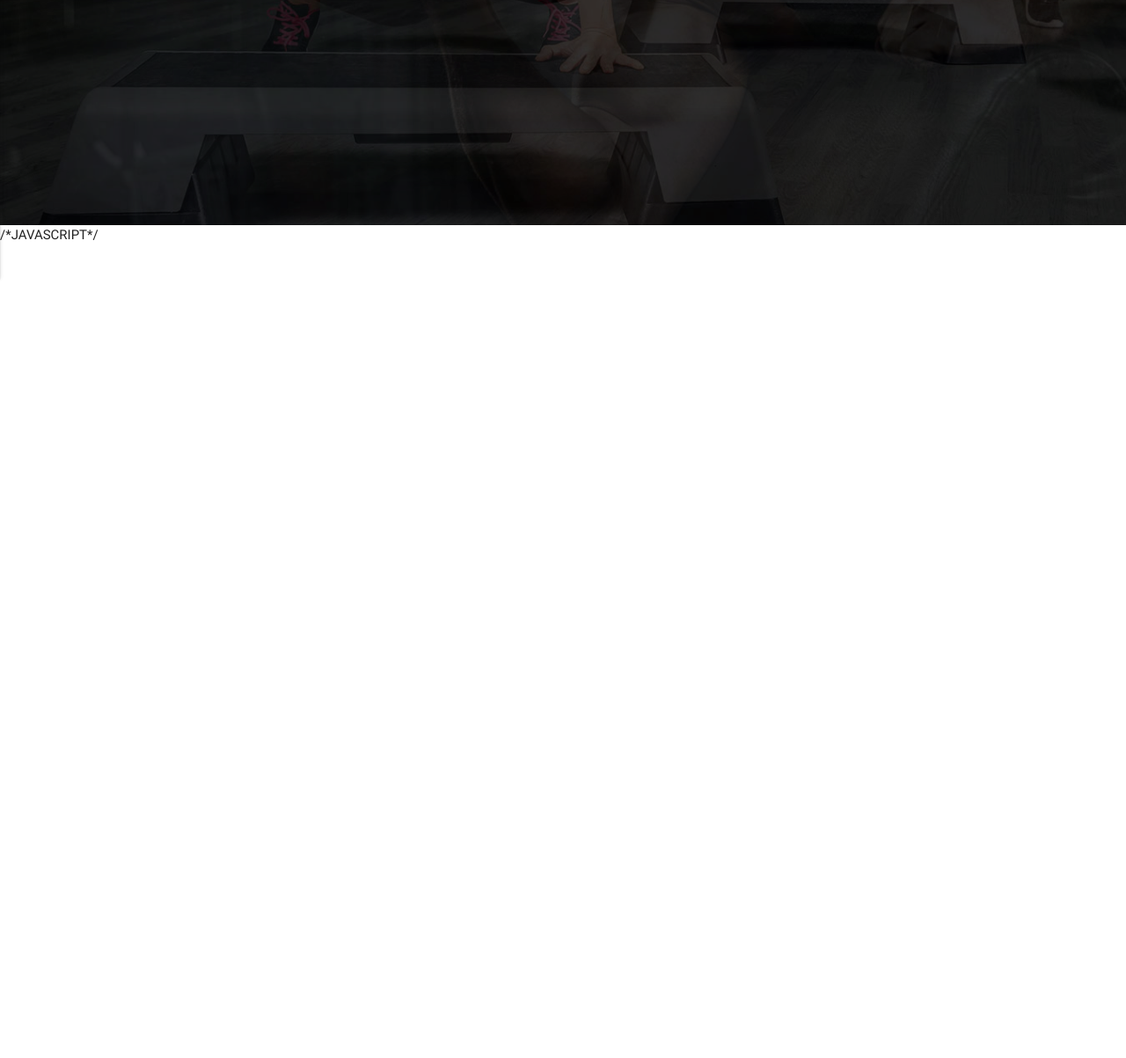
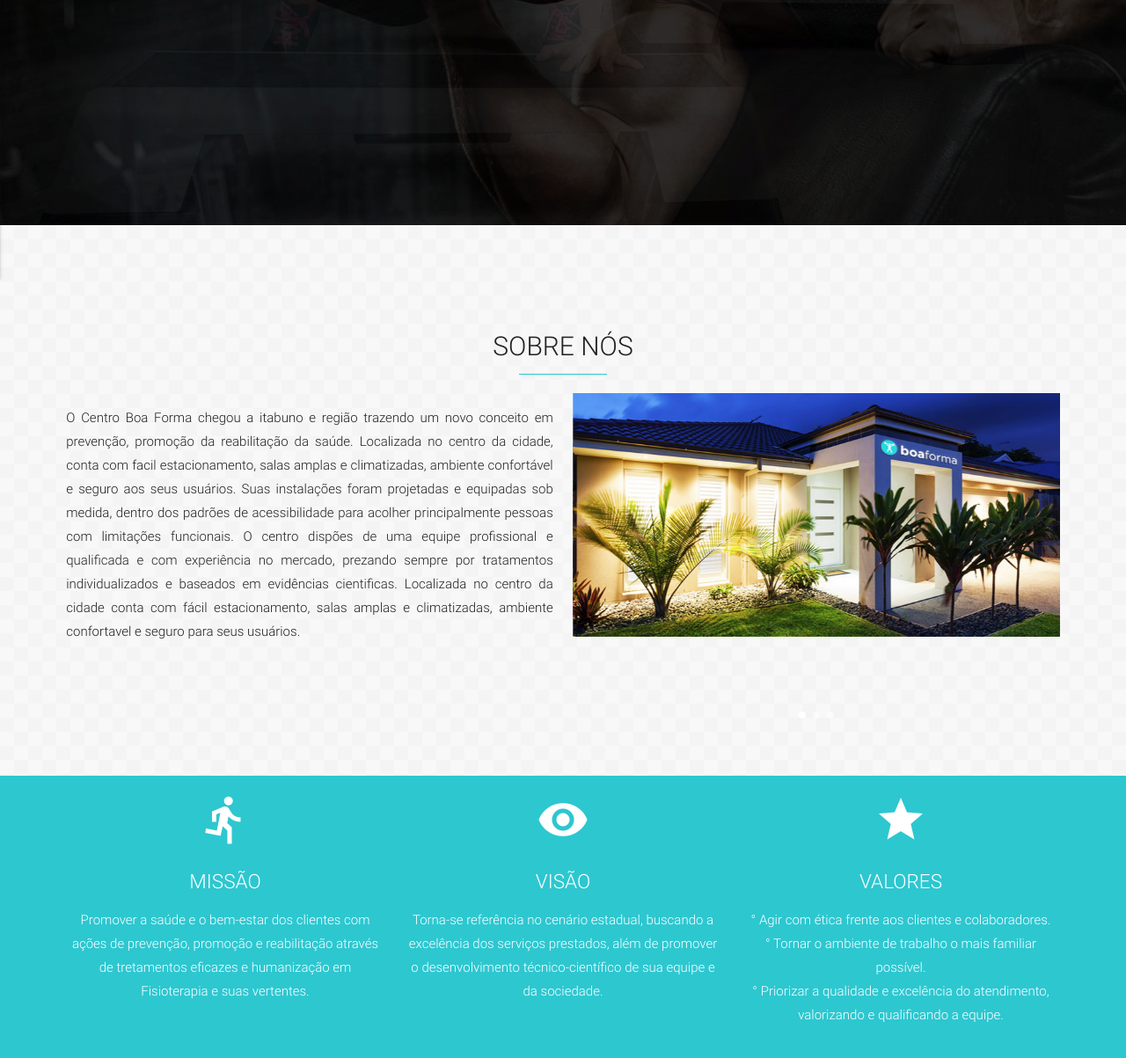
Before and after one commit to rbtsousa/projeto_boaForma, a plain HTML site: page index.html in a window 1280 px wide. Shown: the part 544-1747 px from the top of the page at 88% size. Before the commit the page ends 823 px from the top, so only its background shows below. Drawn offline with Linux system fonts and the light colour scheme.

Commit message:
Página Sobre Completa

```diff
--- a/css/custom.css
+++ b/css/custom.css
@@ -9,6 +9,30 @@ html, body {
 /*COLORS*/
 .blue-logo{
     background-color: #2dc7d0;
+}
+
+/*LOGO*/
+.logo_text {
+    font-size: 0;
+    margin: 0;
+}
+.logo_img{
+    width: 100px;
+    margin-top: 15px;
+}
+
+/*MENU*/
+.navbar{
+    background-color: transparent;
+    transition: background 0.5 linear;
+}
+.navbar ul a:hover{
+    background-color: transparent;
+    color: #2dc7d0;
+}
+.nav-color{
+    background-color: rgba(0,0,0,0.7);
+    transition: background 0.5 linear;
 }
 
 
@@ -30,24 +54,52 @@ html, body {
     line-height: 1.8rem;
 }
 
-/*LOGO*/
-.logo_text {
-    font-size: 0;
-    margin: 0;
-}
-.logo_img{
-    width: 100px;
-    margin-top: 15px;
+/*HOME - ANIMATION*/
+
+@keyframes mudarbg{
+    40% {background-image: url(../img/bg2.jpg);}
+    80% {background-image: url(../img/bg3.jpg);}
+    100% {background-image: url(../img/bg.jpg);}
 }
 
-/*MENU*/
-.navbar{
-    background-color: transparent;
+/*SOBRE*/
+.sobre{
+    background-image: url('../img/textura1.png');
 }
-.navbar ul a:hover{
-    background-color: transparent;
+.sobre h2{
+    font-size: 2rem;
+    color: #212121;
+    text-transform: uppercase;
+}
+.sobre h2::after{
+    content: '';
+    display: block;
+    width: 100px;
+    border-top: 1px solid;
     color: #2dc7d0;
+    margin: 15px auto;
 }
+.sobre p{
+    line-height: 1.8rem;
+    text-align: justify;
+}
+.sobre .missao-visao-valores{
+    padding: 20px 0;
+    margin-top: 35px;
+}
+.sobre .missao-visao-valores .icon{
+    color: #fff;
+}
+.sobre .missao-visao-valores h3{
+    font-size: 1.5rem;
+    color: #fff;
+    text-transform: uppercase;
+}
+.sobre .missao-visao-valores p{
+    color: #fff;
+    text-align: center;
+}
+
 /*CUSTOM*/
 nav {
     color: #fff;
@@ -69,21 +121,18 @@ nav.nav-extended .nav-wrapper {
 nav i,
 nav [class^="mdi-"], nav [class*="mdi-"],
 nav i.material-icons {
-  display: block;
-  font-size: 24px;
-  height: 94px;
-  line-height: 94px;
+display: block;
+font-size: 24px;
+height: 94px;
+line-height: 94px;
 }
-
-
-/*HOME - ANIMATION*/
-
-@keyframes mudarbg{
-    40% {background-image: url(../img/bg2.jpg);}
-    80% {background-image: url(../img/bg3.jpg);}
-    100% {background-image: url(../img/bg.jpg);}
+.side-nav{
+    background: url('../img/textura2.png');
 }
-
+.side-nav li>a{
+    color: #fff;
+    font-weight: 100;
+}
 
 
 /* MEDIA */
@@ -99,6 +148,9 @@ nav i.material-icons {
     .banner h2{
         font-size: 4rem;}
 }
+    .container{
+    width: 85%;
+}
 
 @media only screen and (min-width: 993px) {
     .banner {
@@ -107,3 +159,6 @@ nav i.material-icons {
     .banner h2{
         font-size: 4rem;}
     }
+    .container{
+        width: 90%;
+    }
--- a/index.html
+++ b/index.html
@@ -13,14 +13,16 @@
     <link rel="stylesheet" href="css/custom.css">
 </head>
 <body>
+
+    <!--HEADER-->
     <header>
 
             <ul class="side-nav" id="menu-mobile">
-                    <li><a href="">Home</a></li>
-                    <li><a href="">Sobre o Boa Forma</a></li>
-                    <li><a href="">Serviços</a></li>
-                    <li><a href="">Unidades</a></li>
-                    <li><a href="">Contatos</a></li>
+                    <li><a href="#home">Home</a></li>
+                    <li><a href="#sobre">Sobre o Boa Forma</a></li>
+                    <li><a href="#servicos">Serviços</a></li>
+                    <li><a href="#unidades">Unidades</a></li>
+                    <li><a href="#contatos">Contatos</a></li>
             </ul>
 
         <div class="navbar-fixed">
@@ -31,11 +33,11 @@
                     <a href=""><img class="logo_img" src="img/logo.png" alt="Centro Boa Forma"></a>
 
                     <ul class="right light hide-on-med-and-down ">
-                        <li><a href="">Home</a></li>
-                        <li><a href="">Sobre o Boa Forma</a></li>
-                        <li><a href="">Serviços</a></li>
-                        <li><a href="">Unidades</a></li>
-                        <li><a href="">Contatos</a></li>
+                        <li><a href="#home">Home</a></li>
+                        <li><a href="#sobre">Sobre o Boa Forma</a></li>
+                        <li><a href="#servicos">Serviços</a></li>
+                        <li><a href="#unidades">Unidades</a></li>
+                        <li><a href="#contatos">Contatos</a></li>
                     </ul>
 
 
@@ -48,7 +50,8 @@
         </div>
 
     </header>
-    <section class="home bloco">
+    <!--HOME-->
+    <section class="home bloco scrollspy" id="home">
         <div class="row container banner">
             <div class="col s12 center">
 
@@ -66,20 +69,106 @@
         </div>
 
     </section>
+    <!--SOBRE-->
+
+    <section class="sobre bloco scrollspy" id="sobre">
+        <div class="row container">
+            <div class="col s12 center">
+                <h2 class="light">Sobre nós</h2>
+            </div>
+
+            <div class="col s12 l6">
+                <p class="light">O Centro Boa Forma chegou a itabuno e região trazendo um novo conceito em prevenção,
+                    promoção da reabilitação da saúde. Localizada no centro da cidade, conta com facil estacionamento,
+                    salas amplas e climatizadas, ambiente confortável e seguro aos seus usuários. Suas instalações
+                    foram projetadas e equipadas sob medida, dentro dos padrões de acessibilidade para acolher principalmente
+                    pessoas com limitações funcionais. O centro dispões de uma equipe profissional e qualificada e com experiência
+                    no mercado, prezando sempre por tratamentos individualizados e baseados em evidências cientificas. Localizada
+                    no centro da cidade conta com fácil estacionamento, salas amplas e climatizadas, ambiente confortavel e seguro
+                    para seus usuários.
+                </p>
+            </div>
+
+            <div class="col s12 l6">
+                <div class="carousel carousel-slider" data-indicators="true">
+                        <a href="#" class="carousel-item" ><img src="img/banner-01.jpg" alt="Imagem Institucional"></a>
+                        <a href="#" class="carousel-item" ><img src="img/banner-02.jpg" alt="Imagem Institucional"></a>
+                        <a href="#" class="carousel-item" ><img src="img/banner-03.jpg" alt="Imagem Institucional"></a>
+                </div>
+            </div>
+        </div>
+
+        <div class="row blue-logo missao-visao-valores">
+            <div class="container">
+                <article class="item col s12 m4 center">
+                    <span class="icon"><i class="material-icons medium">directions_run</i></span>
+                    <h3 class="light">Missão</h3>
+                    <p class="light">
+                        Promover a saúde e o bem-estar dos clientes com ações de prevenção, promoção e reabilitação
+                        através de tretamentos eficazes e humanização em Fisioterapia e suas vertentes.
+                    </p>
+
+                </article>
+
+                <article class="item col s12 m4 center">
+                        <span class="icon"><i class="material-icons medium">visibility</i></span>
+                        <h3 class="light">Visão</h3>
+                        <p class="light">
+                            Torna-se referência no cenário estadual, buscando a excelência dos serviços prestados, além
+                            de promover o desenvolvimento técnico-científico de sua equipe e da sociedade.
+                        </p>
+
+                </article>
+
+                <article class="item col s12 m4 center">
+                        <span class="icon"><i class="material-icons medium">grade</i></span>
+                        <h3 class="light">Valores</h3>
+                        <p class="light">
+                            ° Agir com ética frente aos clientes e colaboradores.<br>
+                            ° Tornar o ambiente de trabalho o mais familiar possível.<br>
+                            ° Priorizar a qualidade e excelência do atendimento, valorizando e qualificando a equipe.
+                        </p>
+
+                </article>
+
+
+            </div>
+
+        </div>
+
+    </section>
+
+
 
     <!-- JQUERY-->
     <script src="js/jquery-3.3.1.min.js"></script>
+
     <!-- MATERALIZE JS-->
     <script src="js/materialize.js"></script>
-    /*JAVASCRIPT*/
+
+    <!--JAVASCRIPT-->
     <script>
         $(document).ready(function(){
             //MENU MOBILE //
             $(".button-collapse").sideNav()
+            //LINK
+            $(".scrollspy").scrollSpy({
+                scrollOffset: 0
+            });
+            //Carousel
+            $(".carousel.carousel-slider").carousel({
+                fullwidth: true
+            });
+
+        });
+//ADICIONANDO NAVCOLOR
+        $(window).on("scroll", function() {
+            if($(window).scrollTop() > 100){
+                $(".navbar"). addClass("nav-color");
+            } else{
+                $(".navbar"). removeClass("nav-color");
+            }
         });
     </script>
-
-
-
 </body>
 </html>
```
